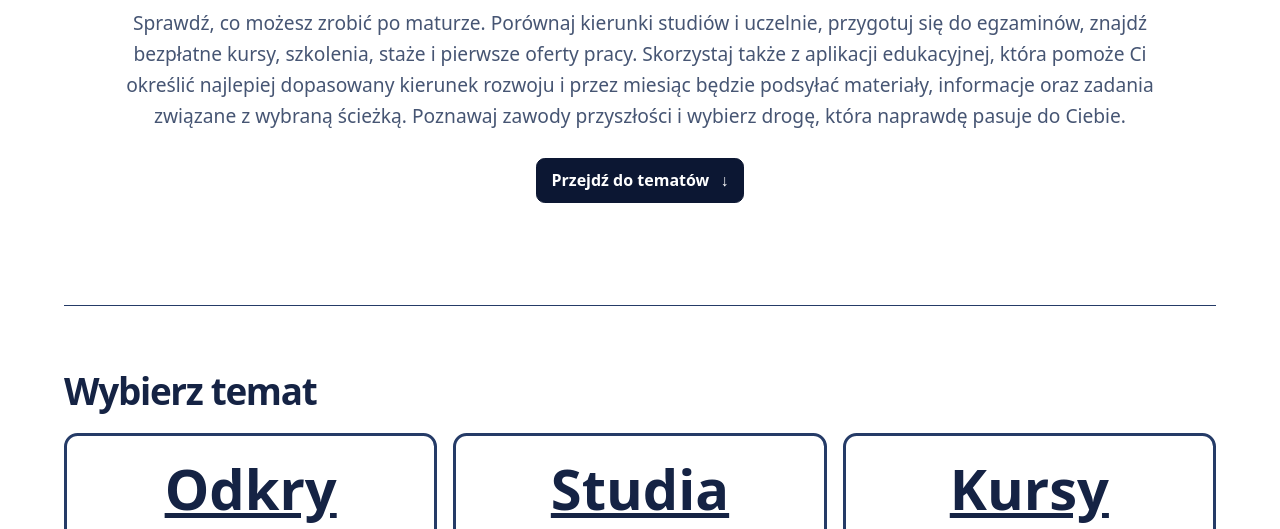
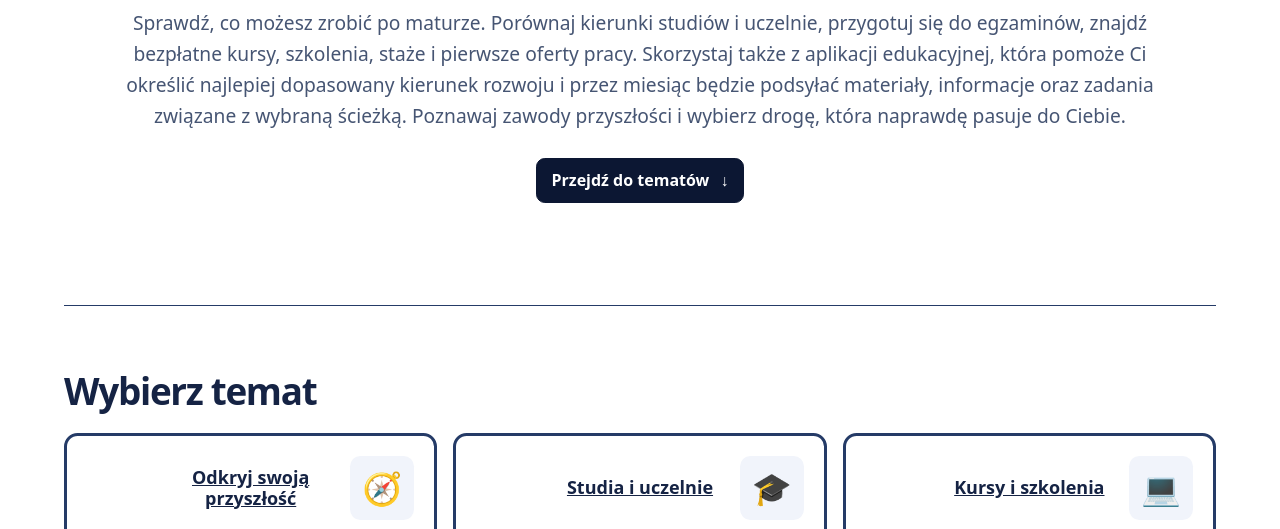
Before and after one commit to Balizar5/JazdaProbna, a plain HTML site: page index.html in a window 1280 px wide. Shown: the part 423-952 px from the top of the page. Drawn offline with Linux system fonts and the light colour scheme.

Commit message:
Dopasuj tytuły kafelków do rozmiaru opisów

```diff
--- a/style.css
+++ b/style.css
@@ -168,7 +168,7 @@ h2 {
 
 .topic h3 {
   grid-area: 1 / 2;
-  font-size: clamp(2.9rem, 4.4vw, 3.5rem);
+  font-size: 1.125em;
   text-align: center;
   overflow-wrap: anywhere;
 }
```
